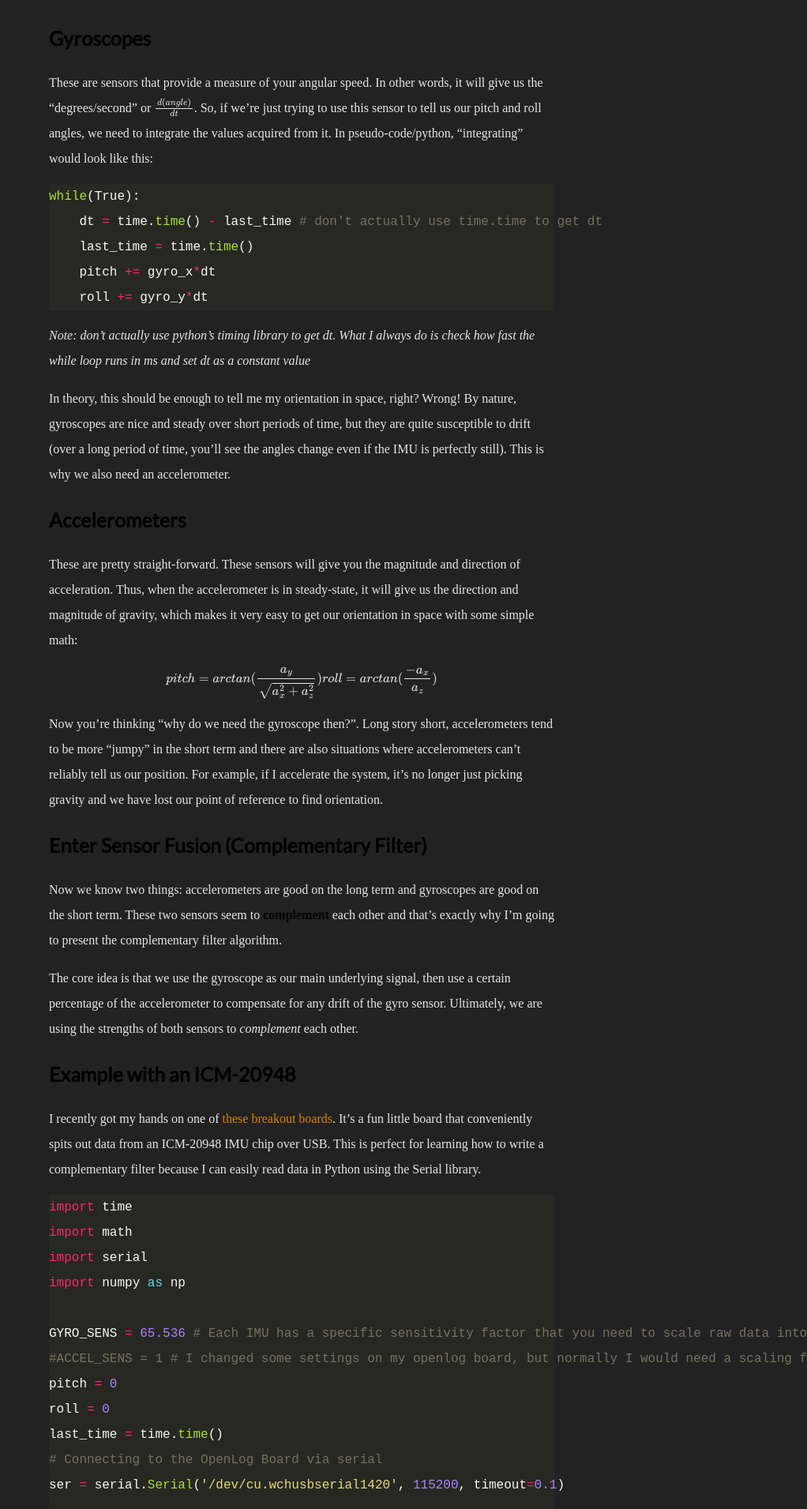
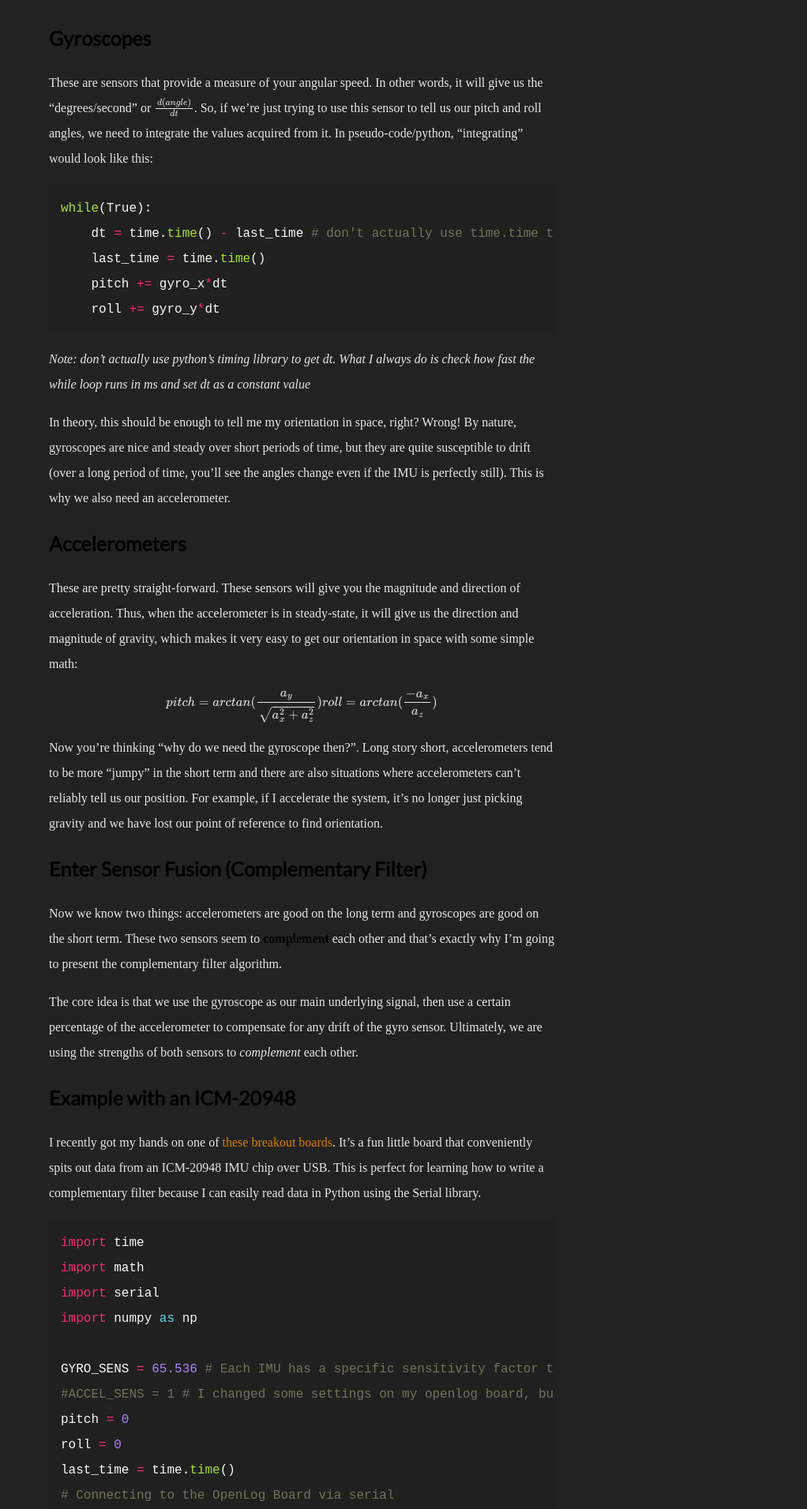
Before and after one commit to andrewmourcos/andrewmourcos.github.io, a Jekyll site: the page built from blog/_posts/2020-11-21-complementary-filter.md, in a window 1280 px wide. Shown: the part 1311-3222 px from the top of the page at 79% size, without its empty margins (258-1280 px from the left). Built offline with Jekyll 4.4.1, drawn with Linux system fonts in a browser that asks for light colours; some web fonts are replaced; formulas are drawn with MathJax 3; some of the changed text lies outside the part shown.

Commit message:
added overflow for code blocks

```diff
--- a/css/post-style.css
+++ b/css/post-style.css
@@ -154,11 +154,11 @@ strong{
   margin: 0;
 }
 
-/*.highlight pre{
+.highlight pre{
   padding: 15px;
   overflow:scroll;
   background-color: #0001;
-}*/
+}
 
 .table{
   width: 100%;
```
